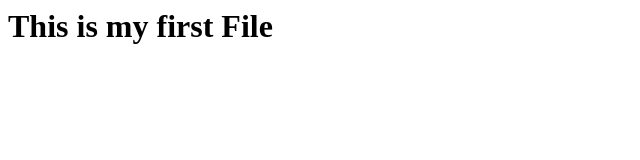
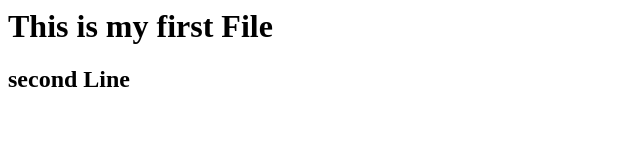
Before and after one commit to rohitvkamble1991/paytm, a plain HTML site: page index.html in a window 1280 px wide. Shown: the whole page, without its empty margins (0-640 px from the left). Drawn offline with Linux system fonts and the light colour scheme.

Commit message:
second commit

```diff
--- a/index.html
+++ b/index.html
@@ -1 +1,2 @@
 <h1>This is my first File</h1>
+<h2>second Line </h2>
```
